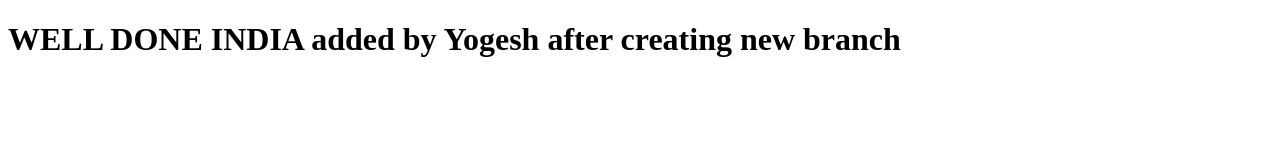
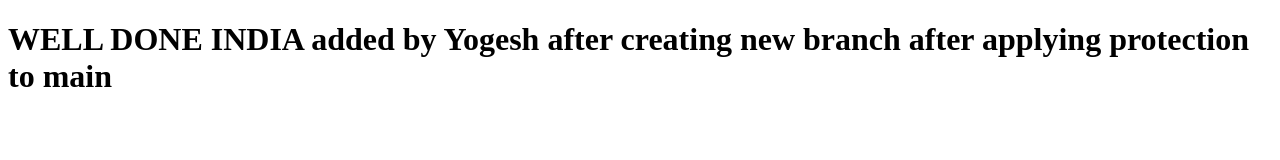
Before and after one commit to FlashShri/mygitdemo, a plain HTML site: page index.html in a window 1280 px wide. Drawn offline with Linux system fonts and the light colour scheme.

Commit message:
after protection to main

```diff
--- a/index.html
+++ b/index.html
@@ -10,6 +10,7 @@
         WELL DONE INDIA
         added by Yogesh
         after creating new branch
+        after applying protection to main
     </h1>
 </body>
 </html>
```
